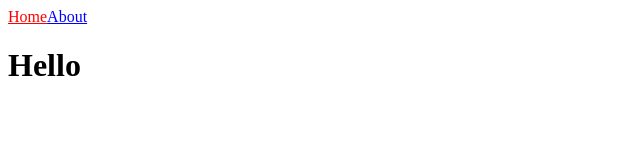
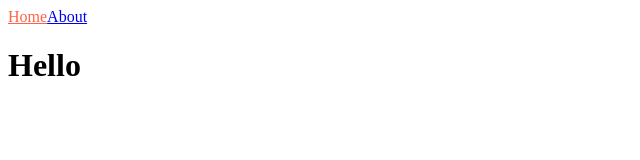
Before and after one commit to TwotheMoon/NestJs-basic, a Next.js app in the folder nextjs-basic/: page / in a window 1280 px wide. Shown: the top 160 px of the page, without its empty margins (0-640 px from the left). Built offline with nearby package versions, Linux system fonts and the light colour scheme.

Commit message:
css는 모듈화
-클래스 네임의 조건식을 이용해 스타일 바꿔보기

```diff
--- a/nextjs-basic/components/NavBar.js
+++ b/nextjs-basic/components/NavBar.js
@@ -1,5 +1,6 @@
 import Link from "next/link";
 import { useRouter } from "next/router";
+import styles from "./NavBar.module.css";
 
 export default function NavBar() {
     const router = useRouter();
@@ -7,11 +8,11 @@
     return (
         <nav>
             <Link href="/">
-                <a style={{ color: router.pathname === "/" ? "red" : "blue" }} className="hello">Home</a>
+                <a className={router.pathname === "/" ? styles.active : ""}>Home</a>
             </Link>
             <Link href="/about">
-                <a style={{ color: router.pathname === "/about" ? "red" : "blue" }}>About</a>
-            </Link>
-        </nav>
+                <a className={router.pathname === "/about" ? styles.active : ""}>About</a>
+            </Link >
+        </nav >
     );
 }
--- /dev/null
+++ b/nextjs-basic/components/NavBar.module.css
@@ -0,0 +1,3 @@
+.active{
+    color: tomato;
+}
```
